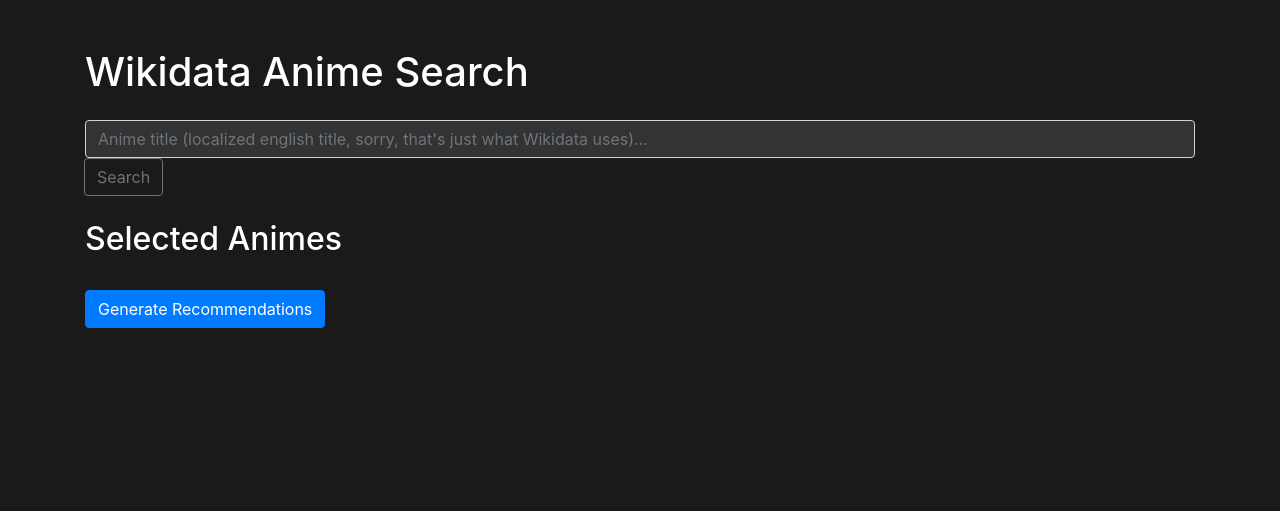
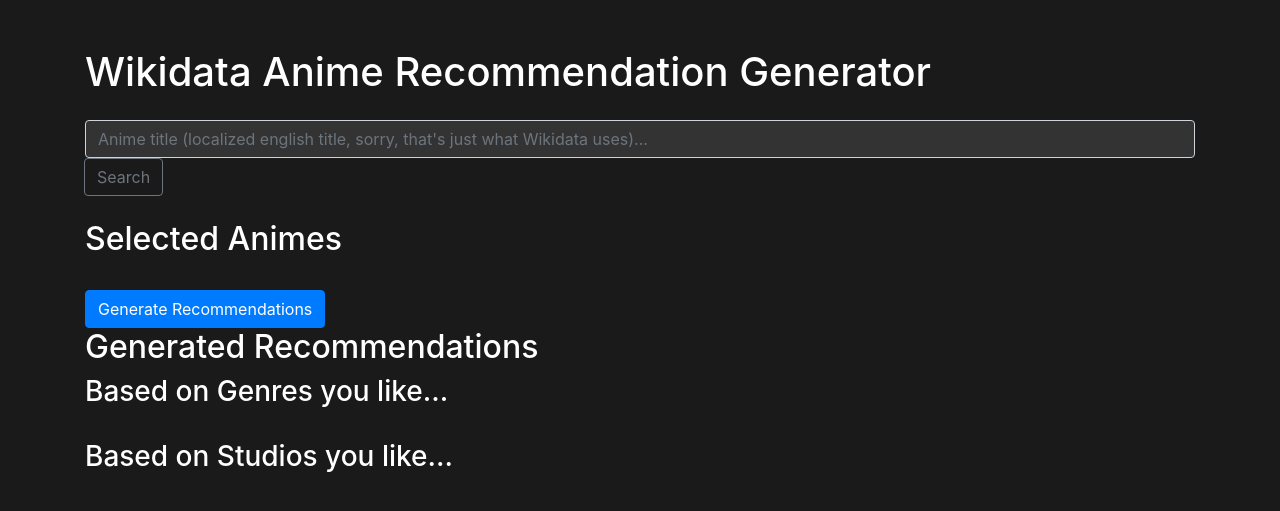
Before and after one commit to bigkwii/watos-2023-2, a Flask app: page / in a window 1280 px wide. Shown: the top 511 px of the page. Run offline with Flask 3, Linux system fonts and the light colour scheme.

Commit message:
it works!!!

```diff
--- a/testing/app.py
+++ b/testing/app.py
@@ -24,7 +24,6 @@
         ?anime wdt:P31/wdt:P279* wd:Q1107 .
         ?anime wdt:P8729 ?anilist_id .
         ?anime rdfs:label ?animeLabel.
-
         # filters
         FILTER(LANG(?animeLabel) = "en")
         FILTER(REGEX(?animeLabel, "%s", "i"))
@@ -79,15 +78,104 @@
         'average_score': anime_info.get('average_score', ''),
     })
 
-@app.route('/generate_recommendations', methods=['POST'])
+@app.route('/generate_recommendations', methods=['GET'])
 def generate_recommendations():
-    selected_animes = request.json.get('selectedAnimes', [])
-
-    # Perform Wikidata queries to obtain information about selected animes
-    # Implement your recommendation generation logic here
-
-    recommendations = [...]  # Replace with your actual recommendations
-
+    selected_animes = SELECTED_ANIMES
+    # get the anime wikidata ids
+    anime_wikidata_ids = []
+    for anime in selected_animes:
+        anime_wikidata_ids.append(anime['anime']['value'].split('/')[-1])
+    # query for genres and studios
+    print(">>> Querying for genres and studios...")
+    query = """
+    SELECT DISTINCT ?anime ?animeLabel ?genre ?genreLabel ?studio ?studioLabel WHERE {
+        VALUES ?anime { %s }
+        OPTIONAL {
+            ?anime wdt:P136 ?genre.
+            ?genre rdfs:label ?genreLabel.
+            FILTER(LANG(?genreLabel) = "en")
+        }
+        OPTIONAL {
+            ?anime wdt:P272 ?studio.
+            ?studio rdfs:label ?studioLabel.
+            FILTER(LANG(?studioLabel) = "en")
+        }
+        SERVICE wikibase:label { bd:serviceParam wikibase:language "[AUTO_LANGUAGE],en" . }
+        } ORDER BY ?animeLabel
+    """ % ' '.join(['wd:%s' % id for id in anime_wikidata_ids])
+    results = get_query_results(WIKIDATA_URL, query)
+    # get genres and studios and count how many times each shows up
+    genres = {}
+    studios = {}
+    for result in results['results']['bindings']:
+        if 'genre' in result:
+            genre = result['genre']['value'].split('/')[-1]
+            if genre not in genres:
+                genres[genre] = 0
+            genres[genre] += 1
+        if 'studio' in result:
+            studio = result['studio']['value'].split('/')[-1]
+            if studio not in studios:
+                studios[studio] = 0
+            studios[studio] += 1
+    # sort genres and studios by count
+    genres = sorted(genres.items(), key=lambda x: x[1], reverse=True)
+    studios = sorted(studios.items(), key=lambda x: x[1], reverse=True)
+    # get the top 3 genres and studios
+    genres = genres[:3] if len(genres) > 3 else genres
+    studios = studios[:3] if len(studios) > 3 else studios
+    # query for anime with those genres
+    print(">>> Querying for anime with genres...")
+    print(">>> with genres: ", ' '.join(['wd:%s' % genre[0] for genre in genres]))
+    query = """
+    SELECT DISTINCT ?anime ?animeLabel ?anilist_id WHERE {
+        ?anime wdt:P31/wdt:P279* wd:Q1107 .
+        ?anime wdt:P8729 ?anilist_id .
+        ?anime rdfs:label ?animeLabel.
+        FILTER(LANG(?animeLabel) = "en")
+        VALUES ?genre { %s }
+        ?anime wdt:P136 ?genre.
+        ?genre rdfs:label ?genreLabel.
+        FILTER(LANG(?genreLabel) = "en")
+        SERVICE wikibase:label { bd:serviceParam wikibase:language "[AUTO_LANGUAGE],en". }
+    } ORDER BY ?animeLabel LIMIT 25
+    """ % ' '.join(['wd:%s' % genre[0] for genre in genres])
+    genre_results = get_query_results(WIKIDATA_URL, query)
+    # query for anime with those studios
+    print(">>> Querying for anime with studios...")
+    print(">>> with studios: ", ' '.join(['wd:%s' % studio[0] for studio in studios]))
+    query = """
+    SELECT DISTINCT ?anime ?animeLabel ?anilist_id WHERE {
+        ?anime wdt:P31/wdt:P279* wd:Q1107 .
+        ?anime wdt:P8729 ?anilist_id .
+        ?anime rdfs:label ?animeLabel.
+        FILTER(LANG(?animeLabel) = "en")
+        VALUES ?studio { %s }
+        ?anime wdt:P272 ?studio.
+        ?studio rdfs:label ?studioLabel.
+        FILTER(LANG(?studioLabel) = "en")
+        SERVICE wikibase:label { bd:serviceParam wikibase:language "[AUTO_LANGUAGE],en". }
+    } ORDER BY ?animeLabel LIMIT 20
+    """ % ' '.join(['wd:%s' % studio[0] for studio in studios])
+    studio_results = get_query_results(WIKIDATA_URL, query)
+    # add anilist info to results
+    anilist = Anilist()
+    for result in genre_results['results']['bindings']:
+        anilist_id = result['anilist_id']['value']
+        anime_info = anilist.get_anime_with_id(int(anilist_id))
+        result['cover_image'] = anime_info.get('cover_image', '')
+        result['average_score'] = anime_info.get('average_score', '')
+    for result in studio_results['results']['bindings']:
+        anilist_id = result['anilist_id']['value']
+        anime_info = anilist.get_anime_with_id(int(anilist_id))
+        result['cover_image'] = anime_info.get('cover_image', '')
+        result['average_score'] = anime_info.get('average_score', '')
+    # combine results
+    recommendations = {
+        'via_genres': genre_results['results']['bindings'],
+        'via_studios': studio_results['results']['bindings'],
+    }
+    print(">>> Sending recommendations to frontend...")
     return jsonify({'recommendations': recommendations})
 
 @app.route('/forbidden')
--- a/testing/templates/index.html
+++ b/testing/templates/index.html
@@ -2,7 +2,7 @@
 <html lang="en">
 
 <head>
-    <title>Wikidata Anime Search</title>
+    <title>Wikidata Anime Recommendation Generator</title>
     <meta charset="UTF-8">
     <meta-equiv="X-UA-Compatible" content="IE=edge">
     <meta name="viewport" content="width=device-width, initial-scale=1.0">
@@ -46,7 +46,7 @@
 </head>
 
 <body class="container mt-5">
-    <h1 class="mb-4"> Wikidata Anime Search </h1>
+    <a href="./"><h1 class="mb-4">  Wikidata Anime Recommendation Generator </h1> </a>
     <form action="{{ url_for('search') }}" method="post" class="mb-4">
         <input type="text" name="query" class="form-control" placeholder="Anime title (localized english title, sorry, that's just what Wikidata uses)...">
         <div class="input-group-append">
@@ -67,7 +67,7 @@
         {% endfor %}
     </ul>
 
-    <button class="btn btn-primary" onclick="generateRecommendations()">Generate Recommendations</button>
+    <button id="generate-button" class="btn btn-primary" onclick="generateRecommendations()">Generate Recommendations</button>
 
     {% if results %}
         <h2>Search Results for "{{ query }}"</h2>
@@ -82,6 +82,17 @@
             {% endfor %}
         </ul>
     {% endif %}
+
+    <h2> Generated Recommendations </h2>
+    <h3> Based on Genres you like... </h3>
+    <ul id="viaGenres" class="list-group mb-4">
+        <!-- Recommendations based on genres will be added here dynamically -->
+    </ul>
+
+    <h3> Based on Studios you like... </h3>
+    <ul id="viaStudio" class="list-group mb-4">
+        <!-- Recommendations based on studios will be added here dynamically -->
+    </ul>
 
     <script>
         function addToSelected(animeData) {
@@ -162,18 +173,99 @@
             }
         }
 
-        function generateRecommendations() {
+        async function generateRecommendations() {
             if (document.getElementById('selectedAnimes').children.length == 0) {
                 alert('You gotta select some animes first!');
                 return;
             }
-            fetch('/generate_recommendations')
-                .then(response => response.json())
-                .then(data => {
-                    // Handle the recommendations data, e.g., display them on the UI
-                    console.log(data);
-                    // You can update the UI to show the recommendations, e.g., create a new list
+            console.log('Generating recommendations...');
+            // Set the button to disabled to prevent multiple clicks and mark it as loading
+            const generateButton = document.getElementById('generate-button');
+            generateButton.disabled = true;
+            generateButton.textContent = "Loading (it's gonna take a while)...";
+            fetch('/generate_recommendations' ,{
+                method: 'GET',
+            })
+            .then(response => response.json())
+            .then(data => {
+                console.log(data);
+                // there are 2 lists of recommendations. data["via_genres"] and data["via_studio"]
+                const viaGenres = data["recommendations"]["via_genres"];
+                const viaStudio = data["recommendations"]["via_studios"];
+                // Clear the lists
+                const viaGenresList = document.getElementById('viaGenres');
+                const viaStudioList = document.getElementById('viaStudio');
+                viaGenresList.innerHTML = '';
+                viaStudioList.innerHTML = '';
+                // Add the recommendations to the list
+                console.log(viaGenres)
+                viaGenres.forEach(anime => {
+                    const listItem = document.createElement('li');
+                    listItem.className = 'list-group-item';
+                    // Add image
+                    const image = document.createElement('img');
+                    image.className = 'anime-cover-image';
+                    image.src = anime.cover_image;
+                    listItem.appendChild(image);
+                    // Add link to anime
+                    const link = document.createElement('a');
+                    link.target = '_blank';
+                    link.href = anime.anime.value;
+                    link.textContent = anime.animeLabel.value;
+                    listItem.appendChild(link);
+                    // Add link to AniList
+                    const anilistLink = document.createElement('a');
+                    anilistLink.target = '_blank';
+                    anilistLink.href = 'https://anilist.co/anime/' + anime.anilist_id.value;
+                    anilistLink.textContent = ' ' + anime.average_score;
+                    listItem.appendChild(anilistLink);
+                    // Add a "Add" button next to the selected anime
+                    const addButton = document.createElement('button');
+                    addButton.className = 'btn btn-success btn-sm float-right';
+                    addButton.textContent = '+';
+                    addButton.onclick = function() {
+                        addToSelected(JSON.stringify(anime));
+                    };
+                    listItem.appendChild(addButton);
+                    // Add the anime and the "Add" button to the list
+                    viaGenresList.appendChild(listItem);
                 });
+                console.log(viaStudio)
+                viaStudio.forEach(anime => {
+                    const listItem = document.createElement('li');
+                    listItem.className = 'list-group-item';
+                    // Add image
+                    const image = document.createElement('img');
+                    image.className = 'anime-cover-image';
+                    image.src = anime.cover_image;
+                    listItem.appendChild(image);
+                    // Add link to anime
+                    const link = document.createElement('a');
+                    link.target = '_blank';
+                    link.href = anime.anime.value;
+                    link.textContent = anime.animeLabel.value;
+                    listItem.appendChild(link);
+                    // Add link to AniList
+                    const anilistLink = document.createElement('a');
+                    anilistLink.target = '_blank';
+                    anilistLink.href = 'https://anilist.co/anime/' + anime.anilist_id.value;
+                    anilistLink.textContent = ' ' + anime.average_score;
+                    listItem.appendChild(anilistLink);
+                    // Add a "Add" button next to the selected anime
+                    const addButton = document.createElement('button');
+                    addButton.className = 'btn btn-success btn-sm float-right';
+                    addButton.textContent = '+';
+                    addButton.onclick = function() {
+                        addToSelected(JSON.stringify(anime));
+                    };
+                    listItem.appendChild(addButton);
+                    // Add the anime and the "Add" button to the list
+                    viaStudioList.appendChild(listItem);
+                });
+                // Re-enable the button
+                generateButton.disabled = false;
+                generateButton.textContent = "Generate Recommendations";
+            });
         }
     </script>
 
```
